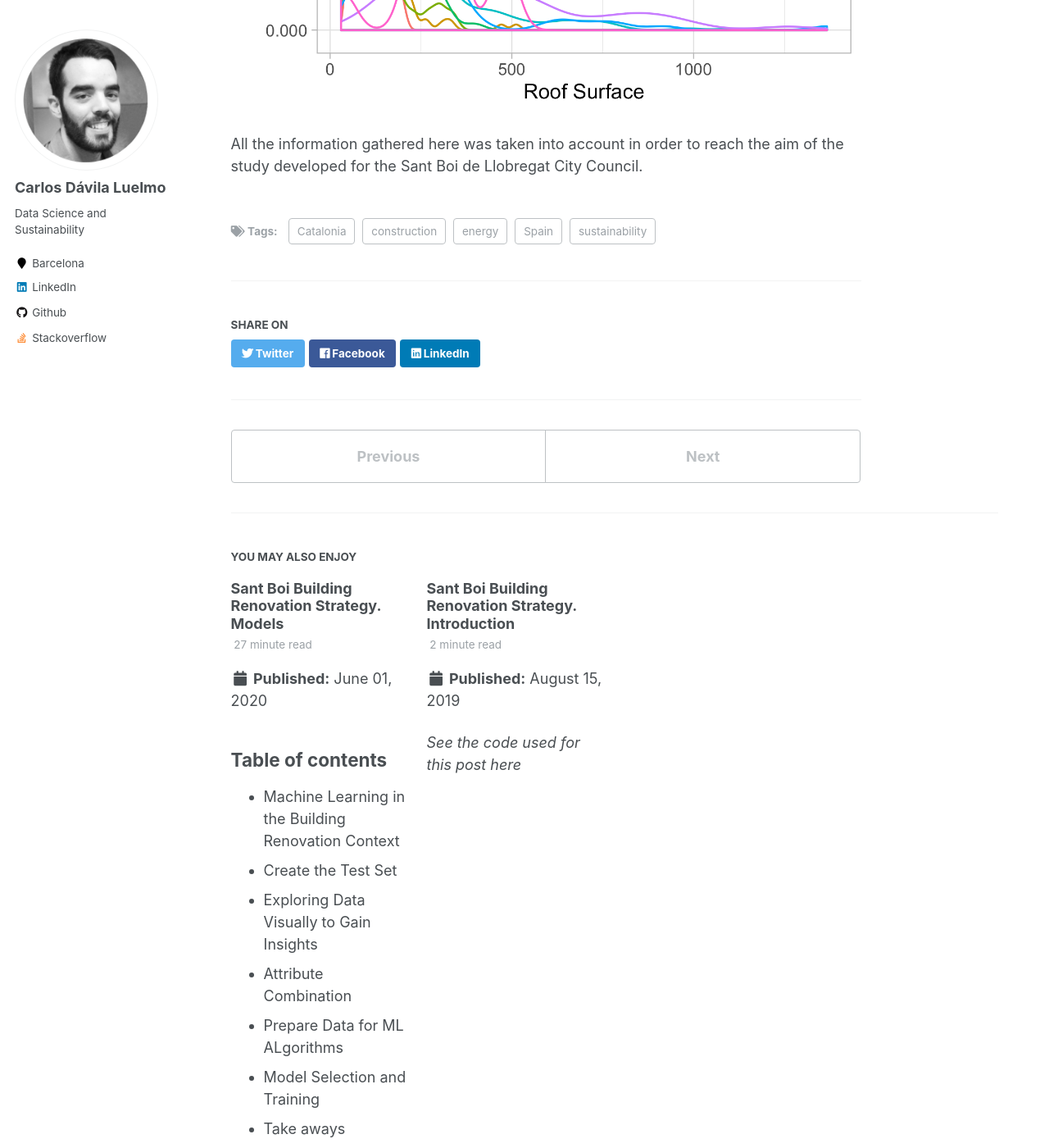
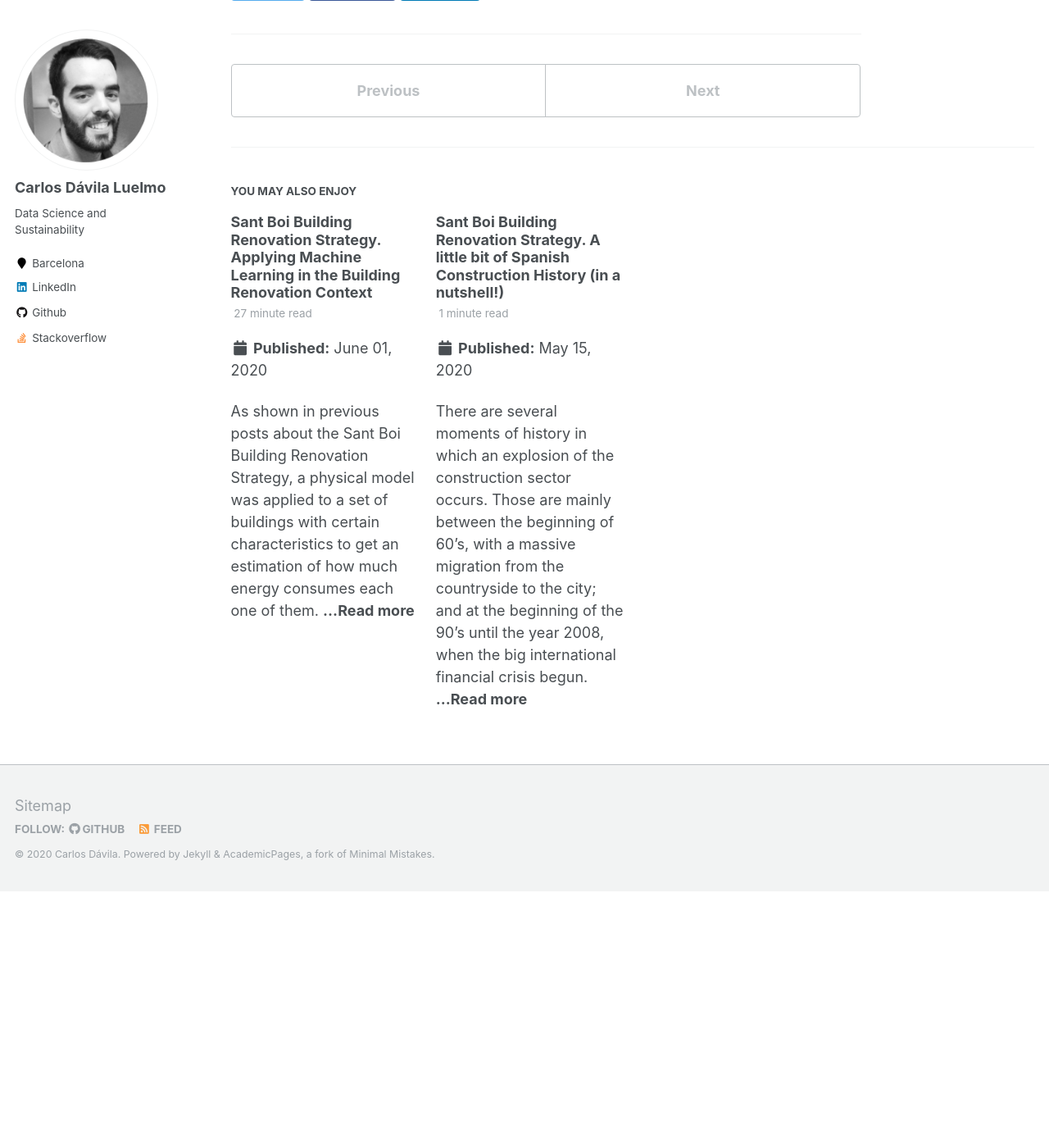
Before and after one commit to carlosdavila91/carlosdavila91.github.io, a Jekyll site: the page built from _posts/2020-05-26-sant-boi-eda.md, in a window 1280 px wide and 1400 px high, scrolled down 14607 px. Shown: the whole window at 82% size. Built offline with Jekyll 4.4.1, drawn with Linux system fonts in a browser that asks for light colours; after the commit the page ends 15694 px from its top, so only the background shows below that; some of the changed text lies outside the part shown.

Commit message:
Improve Blog page appearance

```diff
--- a/_config.yml
+++ b/_config.yml
@@ -18,7 +18,7 @@ teaser                   :  # filename of teaser fallback teaser image placed in
 breadcrumbs              : false # true, false (default)
 words_per_minute         : 160
 future                   : true
-read_more                : "disabled" # if enabled, adds "Read more" links to excerpts
+read_more                : "enabled" # if enabled, adds "Read more" links to excerpts
 talkmap_link             : false #change to true to add link to talkmap on talks page
 comments:
   provider               : # false (default), "disqus", "discourse", "facebook", "google-plus", "staticman", "custom"
--- a/_includes/archive-single.html
+++ b/_includes/archive-single.html
@@ -49,7 +49,7 @@
     {% if post.excerpt and site.read_more != 'enabled' %}
     <p class="archive__item-excerpt" itemprop="description">{{ post.excerpt | markdownify }}</p>
     {% elsif post.excerpt and site.read_more == 'enabled' %}
-    <p class="archive__item-excerpt" itemprop="description"><p>{{ post.excerpt | markdownify | remove: '<p>' | remove: '</p>' }}<strong><a href="{{ base_path }}{{ post.url }}" rel="permalink"> Read more</a></strong></p></p>
+    <p class="archive__item-excerpt" itemprop="description"><p>{{ post.excerpt | markdownify | remove: '<p>' | remove: '</p>' }}<strong><a href="{{ base_path }}{{ post.url }}" rel="permalink"> ...Read more</a></strong></p></p>
     {% endif %}
 
     {% if post.citation and post.paperurl %}
--- a/_posts/2019-08-15-sant-boi-intro.md
+++ b/_posts/2020-05-15-sant-boi-intro.md
@@ -1,6 +1,6 @@
 ---
-title: Sant Boi Building Renovation Strategy. Introduction
-date: 2019-08-15
+title: Sant Boi Building Renovation Strategy. A little bit of Spanish Construction History (in a nutshell!)
+date: 2020-05-15
 author: Carlos Dávila Luelmo
 tags:
   - sustainability
@@ -8,22 +8,8 @@ tags:
   - energy
   - Spain
   - Catalonia
+  - Sant Boi de Llobregat
 ---
-
-[_See the code used for this post here_](https://github.com/carlosdavila91/santboi_eda/tree/master/code)
-
-## Table of contents
-* [Introduction](#introduction)
-   * [A little bit of Spanish Construction Sector History](#a-little-bit-of-spanish-construction-sector-history)
-   * [Final Energy Consumption by sector in Spain](#final-energy-consumption-by-sector-in-spain)
-* [Case of Study](#case-of-study)
-   * [Sant Boi de Llobregat](#sant-boi-de-llobregat)
-   * [Overall aim of the Study](#overall-aim-of-the-study)
-* [References](#references)
-
-## Introduction
-
-### A little bit of Spanish Construction History (in a nutshell!)
 
 There are several moments of history in which an explosion of the construction sector occurs. Those are mainly between the beginning of 60's, with a massive migration from the countryside to the city; and at the beginning of the 90's until the year 2008, when the big international financial crisis begun.
 
@@ -74,3 +60,5 @@ The two proposed ways to address this problem were the following:
 
 1. [\^](#final-energy-consumption) IDAE (2016). "Consumo de Energía en España". [http://guiaenergia.idae.es/el-consumo-energia-en-espana/](http://guiaenergia.idae.es/el-consumo-energia-en-espana/)
 2. [\^](#isolation-standard) Real Decreto 2429/1979, de 6 de julio. Boletín Oficial del Estado. [https://www.boe.es/buscar/doc.php?id=BOE-A-1979-24866](https://www.boe.es/buscar/doc.php?id=BOE-A-1979-24866)
+
+[_See the code used for this post here_](https://github.com/carlosdavila91/santboi_eda/tree/master/code)
--- a/_posts/2019-08-26-sant-boi-eda.md
+++ b/_posts/2020-05-26-sant-boi-eda.md
@@ -1,31 +1,17 @@
 ---
-title: Sant Boi Building Renovation Strategy. EDA
+title: Sant Boi Building Renovation Strategy. Exploratory Data Analysis
 author: Carlos Dávila Luelmo
-date: 2019-08-26
+date: 2020-05-26
 tags:
   - sustainability
   - construction
   - energy
   - Spain
   - Catalonia
+  - Sant Boi de Llobregat
 ---
 
-[_See the code used for this post here_](https://github.com/carlosdavila91/santboi_eda/tree/master/code)
-
-## Table of contents
-
-* [EDA - Discrete Variables](#exploratory-data-analysis-eda---discrete-variables)
-   * [District](#district)
-   * [Decade](#decade)
-   * [Orientation of Buildings](#orientation-of-buildings)
-   * [Number of dwellings](#number-of-dwellings)
-   * [Number of floors](#number-of-floors)
-   * [Use of the ground floor](#use-of-the-ground-floor)
-   * [Type of facade](#type-of-facade)
-   * [Types of Roofs](#types-of-roofs)
-   * [Types of facade openings](#types-of-facade-openings)
-   * [Types of party walls](#types-of-party-walls)
-* [EDA - Continuous Variables](#exploratory-data-analysis-eda---continuous-variables)
+Univariate Exploratory Data Analysis to understand the attributes gathered for the project.
 
 ## Exploratory Data Analysis (EDA) - Discrete Variables
 
@@ -218,3 +204,5 @@ As we can see, buildings with similar number of heights present similar physical
 </p>
 
 All the information gathered here was taken into account in order to reach the aim of the study developed for the Sant Boi de Llobregat City Council.
+
+[_See the code used for this post here_](https://github.com/carlosdavila91/santboi_eda/tree/master/code)
--- a/_posts/2020-06-01-sant-boi-models.md
+++ b/_posts/2020-06-01-sant-boi-models.md
@@ -1,5 +1,5 @@
 ---
-title: Sant Boi Building Renovation Strategy. Models
+title: Sant Boi Building Renovation Strategy. Applying Machine Learning in the Building Renovation Context
 author: Carlos Dávila Luelmo
 date: 2020-06-01
 tags:
@@ -8,22 +8,13 @@ tags:
   - energy
   - Spain
   - Catalonia
+  - Sant Boi de Llobregat
 ---
 
-## Table of contents
-- [Machine Learning in the Building Renovation Context](#machine-learning-in-the-building-renovation-context)
-- [Create the Test Set](#create-the-test-set)
-- [Exploring Data Visually to Gain Insights](#exploring-data-visually-to-gain-insights)
-- [Attribute Combination](#attribute-combination)
-- [Prepare Data for ML ALgorithms](#prepare-data-for-ml-algorithms)
-- [Model Selection and Training](#model-selection-and-training)
-- [Take aways](#take-aways)
-- [References](#references)
-
 <a id='top'></a>
-# Machine Learning in the Building Renovation Context
-
-A dataset of buildings from Sant Boi de Llobregat was collected and an energy consumption model (a physical and static one) was implemented to get an estimate of annual energy consumption for each building[[1]](#references).
+As shown in previous posts about the Sant Boi Building Renovation Strategy, a physical model was applied to a set of buildings with certain characteristics to get an estimation of how much energy consumes each one of them.
+
+Here it will be discussed the importance data and Machine Learning Models applied in the context of Building Renovation Strategies.
 
 A considerable amount of data about building stock in Spain is already a public asset, which can be accessed via [Catastro](http://www.catastro.meh.es/). However, that doesn't happen when it comes to data about energy consumption.
 
```
Also changed, not shown: other parts of _posts/2020-06-01-sant-boi-models.md (+2 -2 lines), _pages/about.md (+1 -3 lines), 1 other file.
